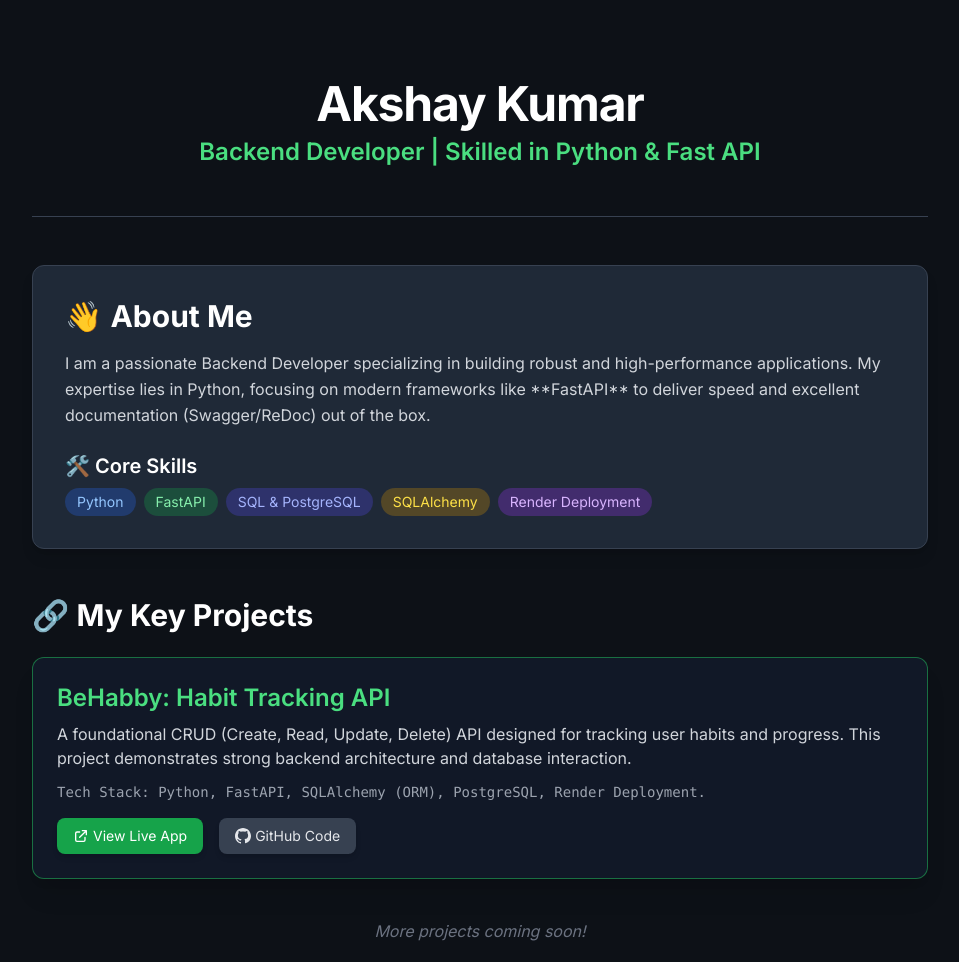
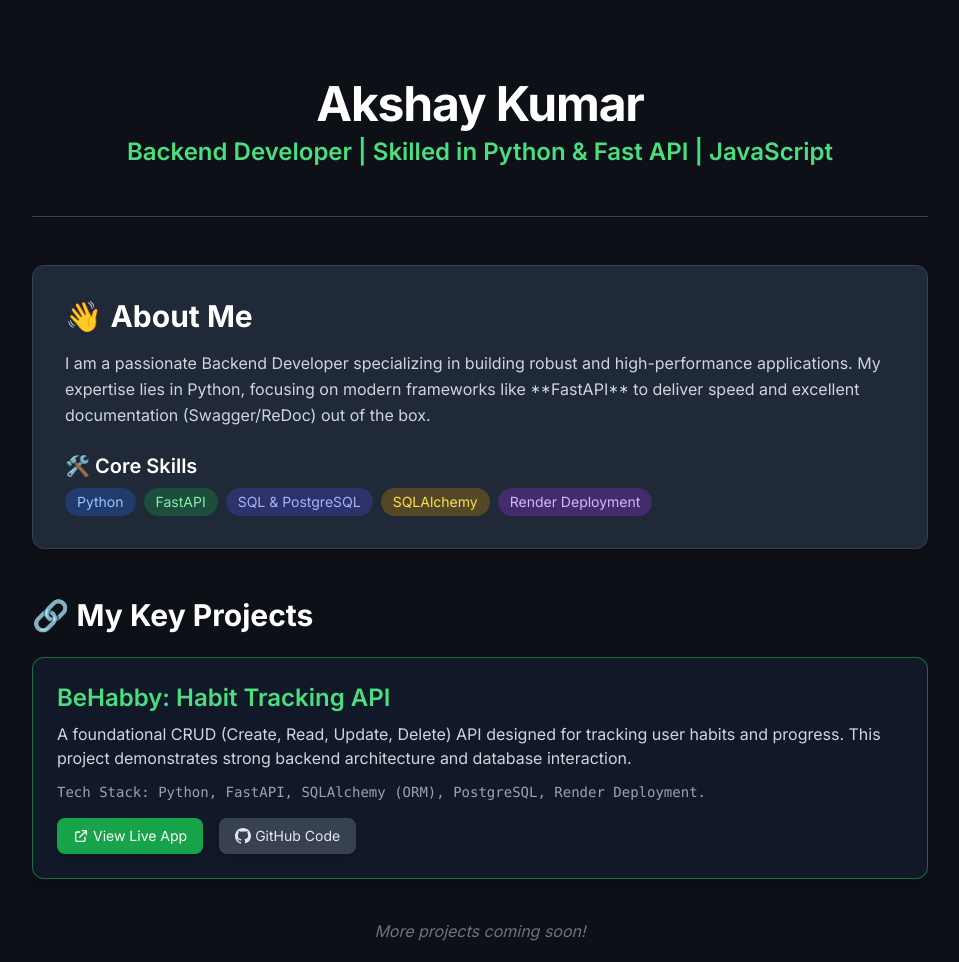
Before and after one commit to akshay-moolath/akshay-moolath.github.io, a plain HTML site: page index.html in a window 1280 px wide. Shown: the top 962 px of the page, without its empty margins (160-1119 px from the left). Drawn offline with nearby package versions, Linux system fonts and the light colour scheme.

Commit message:
added javascript skill.html

```diff
--- a/index.html
+++ b/index.html
@@ -32,7 +32,7 @@
                 Akshay Kumar
             </h1>
             <p class="text-xl sm:text-2xl font-semibold text-green-400">
-                Backend Developer | Skilled in Python & Fast API
+                Backend Developer | Skilled in Python & Fast API | JavaScript
             </p>
 
         </header>
```
